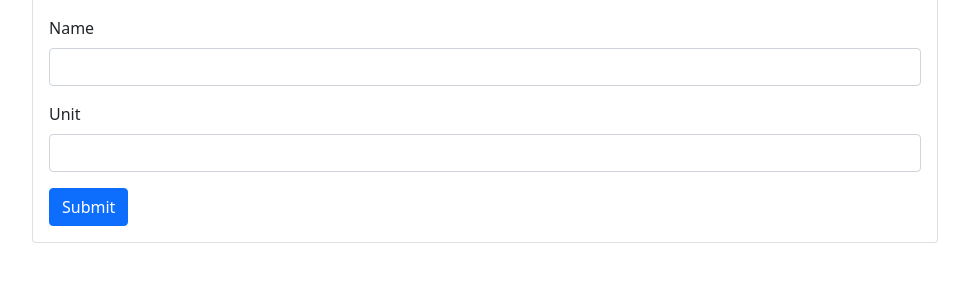
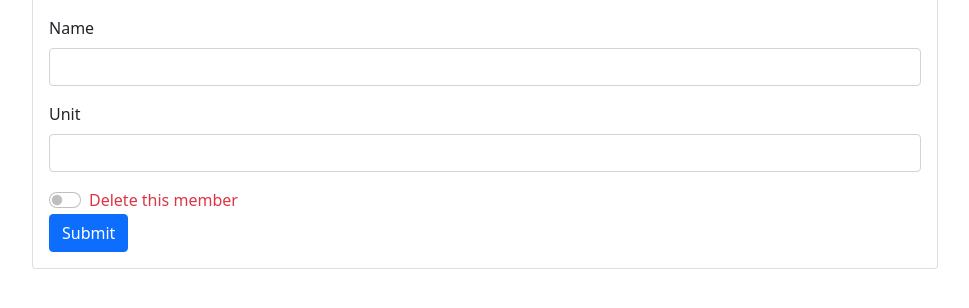
Before and after one commit to theabc50111/DBMS2021_final_dmlab_nccu, a Flask app: template project/templates/member_info_edit.html in a window 1280 px wide. Shown: the part 244-552 px from the top of the page, without its empty margins (155-1124 px from the left). Run offline with Flask 3, Linux system fonts and the light colour scheme; the template is opened without the code that fills it, so the values that code supplies are empty; parts of the project's set-up code (start-up, migrations or seed data) failed here and were passed over; some libraries are stand-ins or nearby versions.

Commit message:
add foreign key of Occupation

```diff
--- a/database/SQLite_BuildScript_New20211231.sql
+++ b/database/SQLite_BuildScript_New20211231.sql
@@ -146,5 +146,6 @@ Drop Table if exists "Occupation";
 CREATE TABLE "Occupation" (
 	"Member_ID" [nchar](10) NOT NULL,
 	"Occupation" [nvarchar](50) NOT NULL,
-	PRIMARY KEY("Member_ID", "Occupation")
+	PRIMARY KEY("Member_ID", "Occupation"),
+	FOREIGN KEY ("Member_ID") REFERENCES Member(Member_ID)
 );
--- a/project/templates/member_info_edit.html
+++ b/project/templates/member_info_edit.html
@@ -33,6 +33,10 @@
                             <label for="Unit" class="form-label">Unit</label>
                             <input type="text" name="Unit" class="form-control" id="Unit">
                         </div>
+                        <div class="form-check form-switch">
+                            <input class="form-check-input" type="checkbox" role="switch" id="Delete_member" name="Delete_member">
+                            <label class="form-check-label text-danger" for="flexSwitchCheckDefault">Delete this member</label>
+                        </div>
                         <button type="submit" class="btn btn-primary">Submit</button>
                     </form>
                 </div>
--- a/project/view/member_register.py
+++ b/project/view/member_register.py
@@ -65,8 +65,11 @@ def member_edit_info():
             proxy = connection.execute(query)
             id_list = [idx[0] for idx in proxy.fetchall()]
             if request.form['Name'] or request.form['Delete_member']: # 希望至少要填寫名子
-                query = db.update(table_members).where(table_members.c.Member_ID == request.form['Member_ID']).values(**{k:request.form[k] for k in request.form.keys()})
-                proxy = connection.execute(query)
+                if request.form['Delete_member']:
+                    print(type(request.form['Delete_member']))
+                else:
+                    query = db.update(table_members).where(table_members.c.Member_ID == request.form['Member_ID']).values(**{k:request.form[k] for k in request.form.keys()})
+                    proxy = connection.execute(query)
             else:
                 raise Exception
         except:
```
